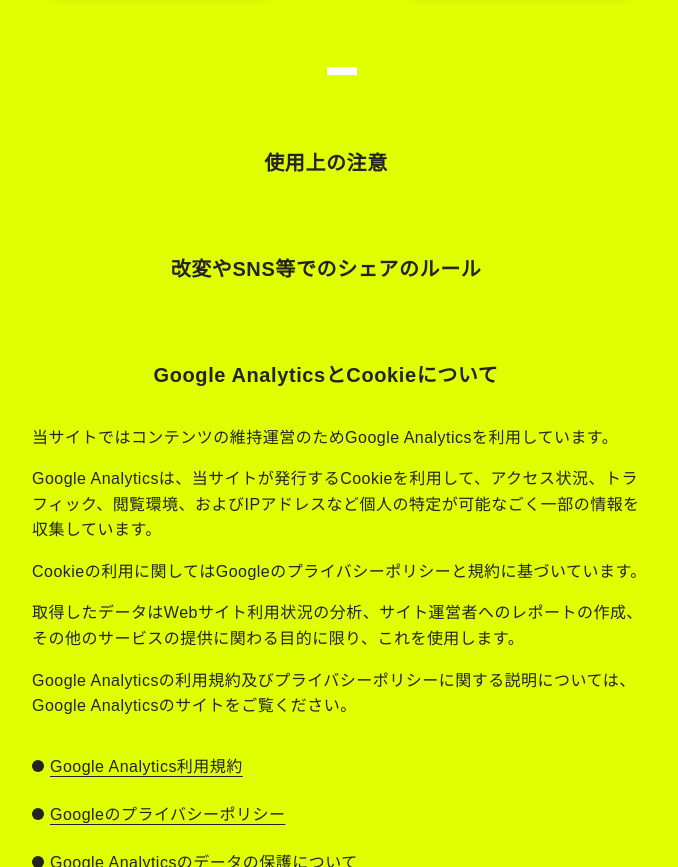
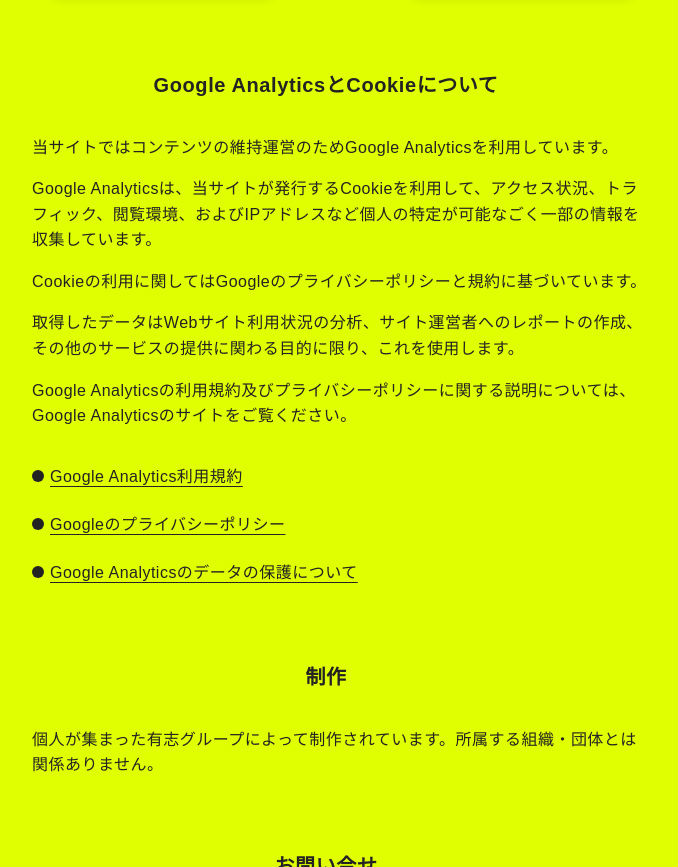
Before and after one commit to COVID-19-IA/equipment, an Eleventy site: page src/index.njk in a window 1280 px wide. Shown: the part 1445-2312 px from the top of the page, without its empty margins (298-976 px from the left). Built offline with nearby package versions, Linux system fonts and the light colour scheme; Eleventy itself is replaced by a stand-in of ours; files that its build step writes are made by us from their sources.

Commit message:
remove unused html

```diff
--- a/src/index.njk
+++ b/src/index.njk
@@ -108,21 +108,6 @@
         </li>
       </ul>
 
-      <section class="Section -hasSeparator" id="How-to-use">
-        <header class="HeadingAnchor">
-          <h3>使用上の注意</h3>
-          <a href="#How-to-use"><span class="VisuallyHidden">このセクションへのリンク</span></a>
-        </header>
-      </section>
-
-      <section class="Section" id="Share">
-        <header class="HeadingAnchor">
-          <h3>改変やSNS等でのシェアのルール</h3>
-          <a href="#Share"><span class="VisuallyHidden">このセクションへのリンク</span></a>
-        </header>
-
-      </section>
-
       <section class="Section" id="Analytics-and-cookie">
         <header class="HeadingAnchor">
           <h3>Google AnalyticsとCookieについて</h3>
```
